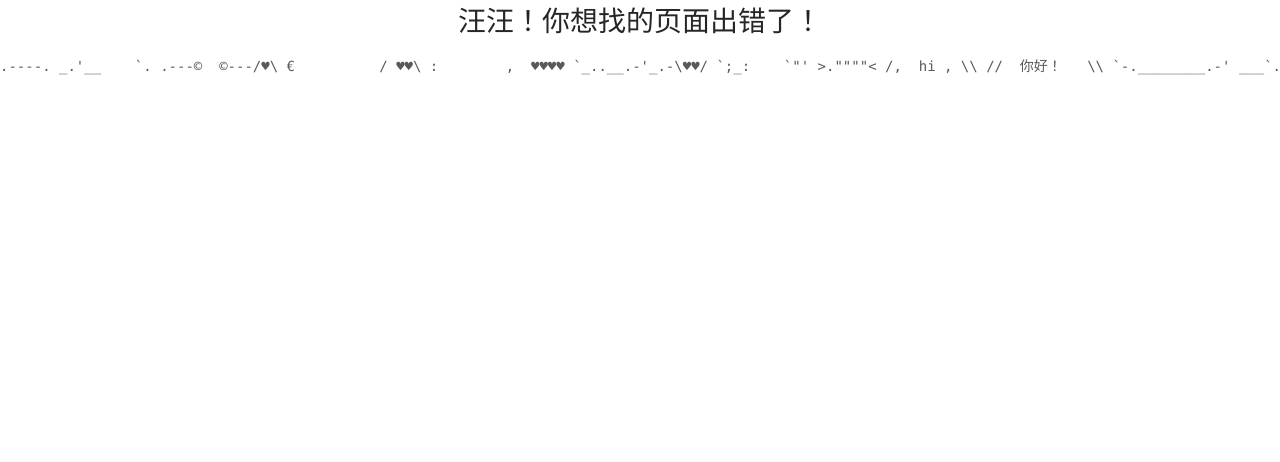
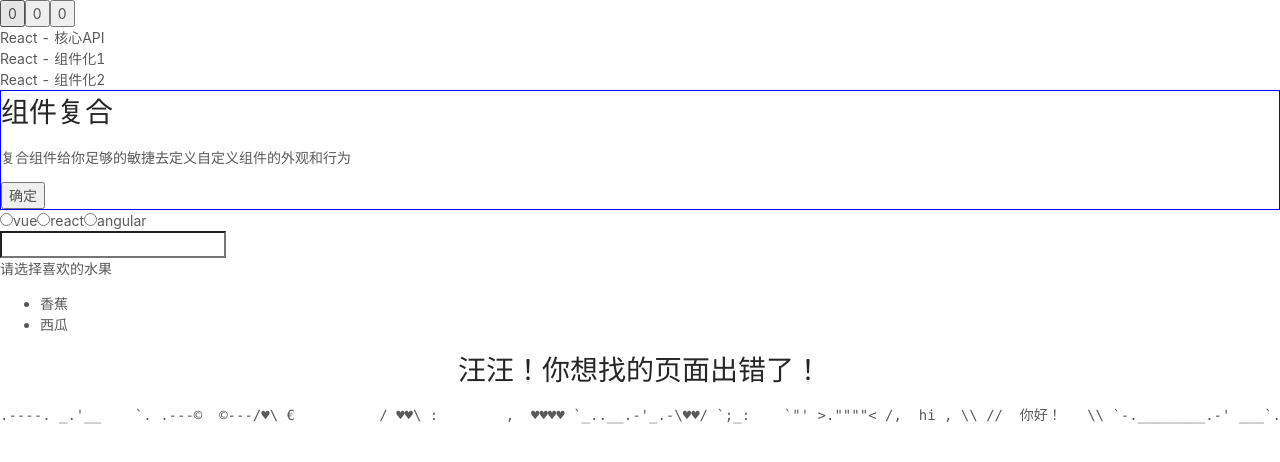
Before and after one commit to xiaoxiao992/react-study-16.6, a React (Create React App) app: page /error in a window 1280 px wide. Shown: the top 462 px of the page. Built offline with nearby package versions, Linux system fonts and the light colour scheme.

Commit message:
react 高阶，Hooks、上下文等使用

```diff
--- a/src/App.js
+++ b/src/App.js
@@ -2,11 +2,22 @@ import React, { Component } from 'react'
 import {Switch, Redirect, BrowserRouter as Router } from 'react-router-dom'
 import RouteWithSubRoutes from './common/routeWithSubRoutes'
 import routes from './routes/index.js'
+import ContextTest from './components/ContextTest'
+import HocTest from './components/HocTest.tsx'
+import Composition from './components/Composition'
+import HookTest from './components/HookTest'
 
 class App extends Component {
     render() {
         return (
             <Router>
+                {/* 上下文传值 */}
+                <ContextTest />
+                <HocTest />
+                {/* 组件复合 */}
+                <Composition />
+                {/* Hooks */}
+                <HookTest />
                 <Switch>
                     {
                         routes.map(route => (
@@ -17,6 +28,7 @@ class App extends Component {
                     <Redirect from="/*" to="/error" />
                 </Switch>
 
+
             </Router>
         )
     }
--- /dev/null
+++ b/src/components/Composition.js
@@ -0,0 +1,67 @@
+// 组合
+import React from 'react'
+
+// Dialog定义组件外观和行为
+function Dialog(props) {
+    // 这里props.children代表了标签内部内容----children就是一个合法的js表达式
+    // 类似Vue的插槽
+    return <div style={{border: '1px solid blue'}}>
+                {props.children.def}
+                <div>{props.children.footer}</div>
+            </div>
+}
+
+function RadioGroup(props) {
+   return (
+        <div>
+            {
+                React.Children.map(props.children, radio => {
+                    // 要修改虚拟dom，只能克隆它
+                    // 参数1是克隆对象
+                    // 参数2是设置的属性
+                    return React.cloneElement(radio, {name: props.name})
+                })
+            }
+        </div>
+   )
+}
+function Radio({children, ...rest}) {
+   return (
+       <label>
+           <input type='radio' {...rest} />
+           {children}
+       </label>
+   )
+}
+
+export default function Composition() {
+    return (
+        <div>
+            <Dialog>
+                {/* <h1>组件复合</h1>
+                <p>复合组件给你足够的敏捷去定义自定义组件的外观和行为</p> */}
+                {/* 这里来做个具名插槽 */}
+                {
+                    {
+                        def: (
+                            <>
+                                <h1>组件复合</h1>
+                                <p>复合组件给你足够的敏捷去定义自定义组件的外观和行为</p>
+                            </>
+                        ),
+                        footer: <button>确定</button>
+                    }
+                }
+            </Dialog>
+            {/* // 高阶应用
+               // 如果props.children是jsx，此时他是不能修改的，只可读 */}
+            <RadioGroup name='mvvm'>
+               <Radio value='vue'>vue</Radio>
+               <Radio value='react'>react</Radio>
+               <Radio value='angular'>angular</Radio>
+            </RadioGroup>
+        </div>
+    )
+}
+
+// 作用域插槽实现
--- /dev/null
+++ b/src/components/ContextTest.js
@@ -0,0 +1,62 @@
+import React, { PureComponent } from 'react'
+
+// 使用上下文Context
+// 创建Context=>获取Provider和Consumer=>Provider提供值 =>Consumer消费值
+// 1.创建上下文
+const Context = React.createContext()
+// 2、获取Provider和Consumer
+// 相对独立的
+const Provider = Context.Provider
+const Consumer = Context.Consumer
+
+
+// 创建child组件
+// 原先没有被高阶的child
+// function Child(props) {
+//     return (
+//     <button onClick={() => props.add()}>{props.counter}</button>
+//     )
+// }
+// withConsumer高阶组件，它根据配置返回一个高阶组件
+function withConsumer(Consumers) {
+    return Comp => props => {
+    return <Consumers>{value => <Comp {...value} />}</Consumers>
+    }
+}
+// 经过withConsumer(Consumer)返回的高阶组件包装，child获得了上下文中的值
+const Child = withConsumer(Consumer)(function(props) {
+    return (
+        <button onClick={() => props.add()}>{props.counter}</button>
+    )
+})
+
+export default class ContextTest extends PureComponent {
+    // 声明状态
+    state = {
+        counter: 0
+    }
+    add = () => {
+        this.setState({
+            counter: this.state.counter + 1
+        })
+    }
+
+    render() {
+        return (
+            <Provider value={{counter: this.state.counter, add: this.add}}>
+                {/* <Consumer>
+                    {value => <Child {...value} />}
+                </Consumer>
+                <Consumer>
+                    {value => <Child {...value} />}
+                </Consumer>
+                <Consumer>
+                    {value => <Child {...value} />}
+                </Consumer> */}
+                <Child />
+                <Child />
+                <Child />
+            </Provider>
+        )
+    }
+}
--- /dev/null
+++ b/src/components/HocTest.tsx
@@ -0,0 +1,86 @@
+// 高阶组件
+import React from 'react'
+
+// 定义一个function
+/**
+ * 保证功能单一，它不关心数据来源，只负责显示
+ * @param {* 数据来源} props
+ */
+function Lesson(props) {
+    return (
+        <div>
+            {props.stage} - {props.title}
+        </div>
+    )
+}
+
+// 模拟数据
+const lessons = [
+    {stage: 'React', title: '核心API'},
+    {stage: 'React', title: '组件化1'},
+    {stage: 'React', title: '组件化2'}
+]
+// 定义高阶组件withContent
+// 包装后的组件传人参数，根据改参数获取显示数据
+// 工厂函数
+const withContent = Comp => props => {
+  const content = lessons[props.idx]
+  return <Comp {...content} />
+}
+// withLog高阶组件，能够在组件挂载时输出日志
+const withLog = Comp => {
+    // 为了有生命周期
+    return class extends React.Component {
+            componentDidMount() {
+                console.log('didMount', this.props)
+            }
+
+            render() {
+                return <Comp {...this.props}></Comp>
+            }
+        }
+    }
+// withContent 双箭头由来
+// function withContent(Comp) {
+//     return props => {
+//         const content = lessons[props.idx]
+//         return <Comp {...content} />
+//     }
+//     // 在原始
+//     // return function(props) {
+//     //     const content = lessons[props.idx]
+//     //     return <Comp {...content} />
+//     // }
+// }
+// 包装
+const LessonWithContent = withLog(withContent(Lesson))
+// 装饰器语法 @withLog 装饰器只能用在class上
+// 重构上面的Lesson
+// 先后顺序，从下往上
+// CRA项目中默认不支持js代码使用装饰器语法，可修改后缀名为tsx则可以直接支持
+@withLog
+@withContent
+class Lesson2 extends React.Component {
+    render() {
+        return (
+            <div>
+                {this.props.stage} - {this.props.title}
+            </div>
+        )
+    }
+}
+
+
+export default function HocTest() {
+    return (
+        <div>
+           {
+                [0,0,0].map((item, idx) => (
+                    // <LessonWithContent key={idx} idx={idx} />
+                    // 调整成如下
+                    <Lesson2 key={idx} idx={idx} />
+                ))
+           }
+        </div>
+    )
+}
--- /dev/null
+++ b/src/components/HookTest.js
@@ -0,0 +1,94 @@
+import React, { useState, useEffect, useReducer } from 'react'
+
+// 只展示水果列表
+function FruitList({fruits, onSetFruit}) {
+    return (
+        <ul>
+            {
+                fruits.map(f => <li key={f} onClick={() => onSetFruit(f)}>{f}</li>)
+            }
+        </ul>
+    )
+}
+
+// 声明输入组件
+function FruitAdd(props) {
+    // 输入内容状态及设置内容状态的方法
+    const [pname, setPname] = useState('')
+    // 键盘事件处理
+    const onAddFruit = e => {
+        if(e.key === 'Enter') {
+            props.onAddFruit(pname)
+            setPname('')
+        }
+    }
+    return (
+        <div>
+            <input
+               type='text'
+               value={pname}
+               onChange={e => setPname(e.target.value)}
+               onKeyDown={onAddFruit}
+            />
+        </div>
+    )
+}
+
+// 添加fruit状态维护fruitReducer
+// 理解为vuex里面的mutations
+function fruitReducer(state, action) {
+    switch(action.type) {
+        case 'init':
+            return action.payload
+        case 'add':
+            return [...state, action.payload]
+        default:
+            return state
+    }
+}
+export default function HookTest() {
+    // useState(initialState),接收初始状态，返回一个由状态和其更新函数组成的数组
+    const [fruit, setFruit] = useState('')
+    // const [fruits, setFruits] = useState(['苹果', '草莓', '香蕉', '梨'])
+    // 默认一开始是空的
+    // const [fruits, setFruits] = useState([])
+    // 使用useReducer来重新写
+    // 参数1是reducer
+    // 参数2是初始值
+    const [fruits, dispatch] = useReducer(fruitReducer, [])
+    // 异步获取水果列表
+    useEffect(() => {
+        setTimeout(() => {
+            // 更新fruits
+            // 用useReducer dispath来派发
+            dispatch({type: 'init', payload: ['香蕉','西瓜']})
+            // setFruits(['香蕉','西瓜'])
+        }, 1000)
+    }, []) /* 如果没有任何依赖就传一个空数组，只执行一次，如果有依赖类似[fruit] 类似vue的watch */
+    // 可以写多个副作用
+    useEffect(() => {
+        document.title = fruit
+    }, [fruit])
+    useEffect(() => {
+        const timer = setInterval(() => {
+            console.log('msg')
+        }, 1000)
+        return function() {
+            clearInterval(timer)
+        }
+    }, [])
+
+    return (
+        <div>
+            {/* <FruitAdd onAddFruit={pname => setFruits([...fruits, pname])} /> */}
+            {/* 用dispatch来派发操作 */}
+            <FruitAdd onAddFruit={pname => dispatch({type: 'add', payload: pname})} />
+            <p>{fruit === '' ? '请选择喜欢的水果' : `您的选择是${fruit}`}</p>
+            {/* 列表 */}
+            <FruitList fruits={fruits} onSetFruit={setFruit} />
+        </div>
+    )
+}
+
+// 副作用钩子Effect Hook
+// useReducer是useState的可选项，常用于组件有复杂状态逻辑时，类似于redux中reducer概念
```
